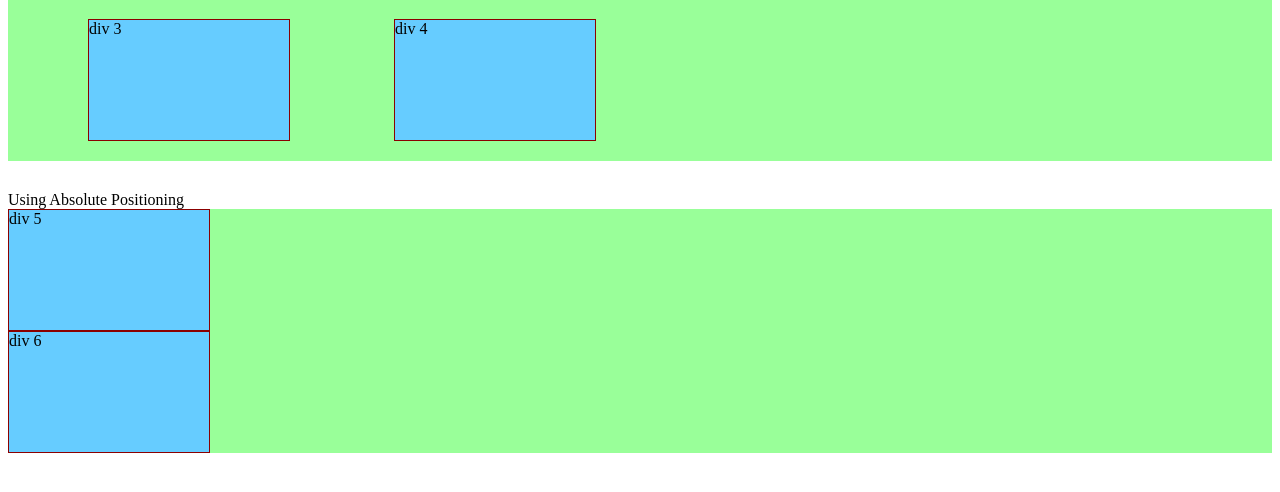
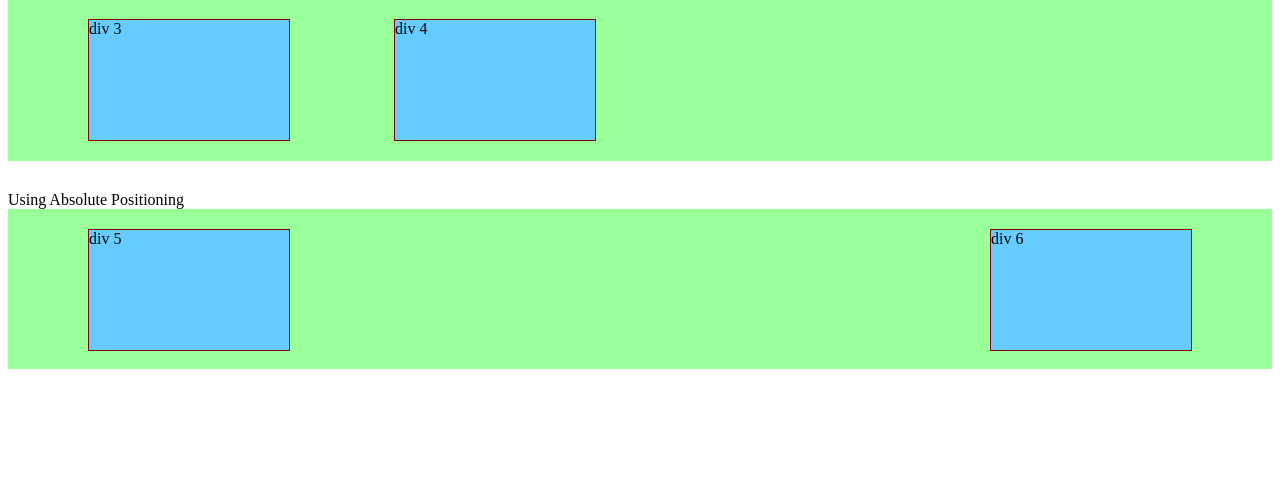
Before and after one commit to hintron/msedev_training, a PHP site: page /project1.html in a window 1280 px wide. Shown: the part 267-759 px from the top of the page. Run offline with PHP 8.4, Linux system fonts and the light colour scheme.

Commit message:
Project1: Finished the third group using absolute positioning
Made the child boxes absolute positioning, and the parent group div
relative, so that the absolute position is relative to the parent.

```diff
--- a/project1/project1.css
+++ b/project1/project1.css
@@ -39,6 +39,7 @@
 #group1 {
     /* This makes the outer div actually have a height, because it would be zero with two floated block elements */
     /* See http://stackoverflow.com/questions/5369954/why-is-my-divs-height-zero */
+    /* Also http://stackoverflow.com/questions/1844207/how-to-make-a-div-to-wrap-two-float-divs-inside */
     overflow: hidden;
 }
 
@@ -58,7 +59,8 @@
 
 #group2 {
 }
-
+/* Note: By default, divs are treated as blocks. Set them to inline-block
+so they flow like text, but their size can still be specified */
 #div3 {
     display: inline-block;
     margin: 20px 100px 20px 80px;
@@ -72,14 +74,26 @@
 /* use absolute positioning for the boxes */
 /************************************************/
 
+
 #group3 {
+    /* A parent element with absolute children will treat them like they aren't there */
+    /* Because of this, I will need to manually set the height of the group3 div */
+    /* See https://css-tricks.com/almanac/properties/p/position/ */
+    height: 160px;
+    /* Note: absolutely positioned elements inside of a relative parent element makes
+    the children relative to the parent instead of the document itself! */
+    /* See https://css-tricks.com/absolute-positioning-inside-relative-positioning/ */
+    position: relative;
 }
 
 #div5 {
-    /* position: absolute; */
-
+    position: absolute;
+    top: 20px;
+    left: 80px;
 }
 
 #div6 {
-    /* position: absolute; */
+    position: absolute;
+    top: 20px;
+    right: 80px;
 }
```
